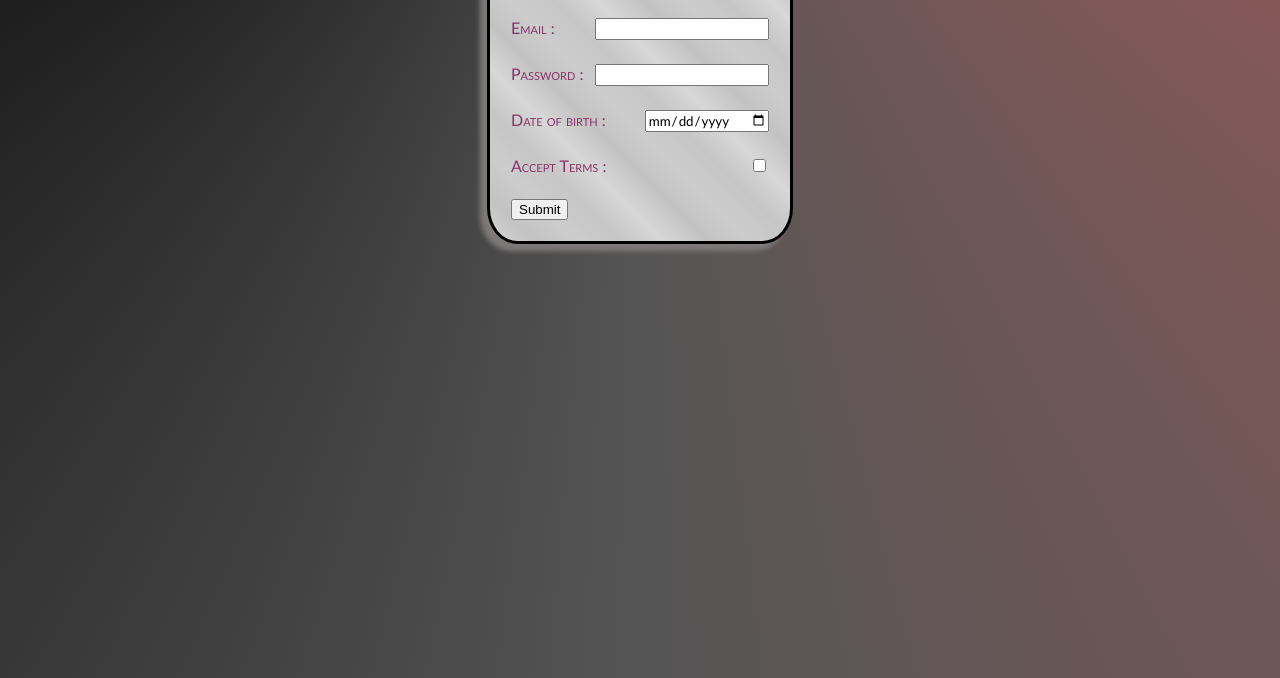
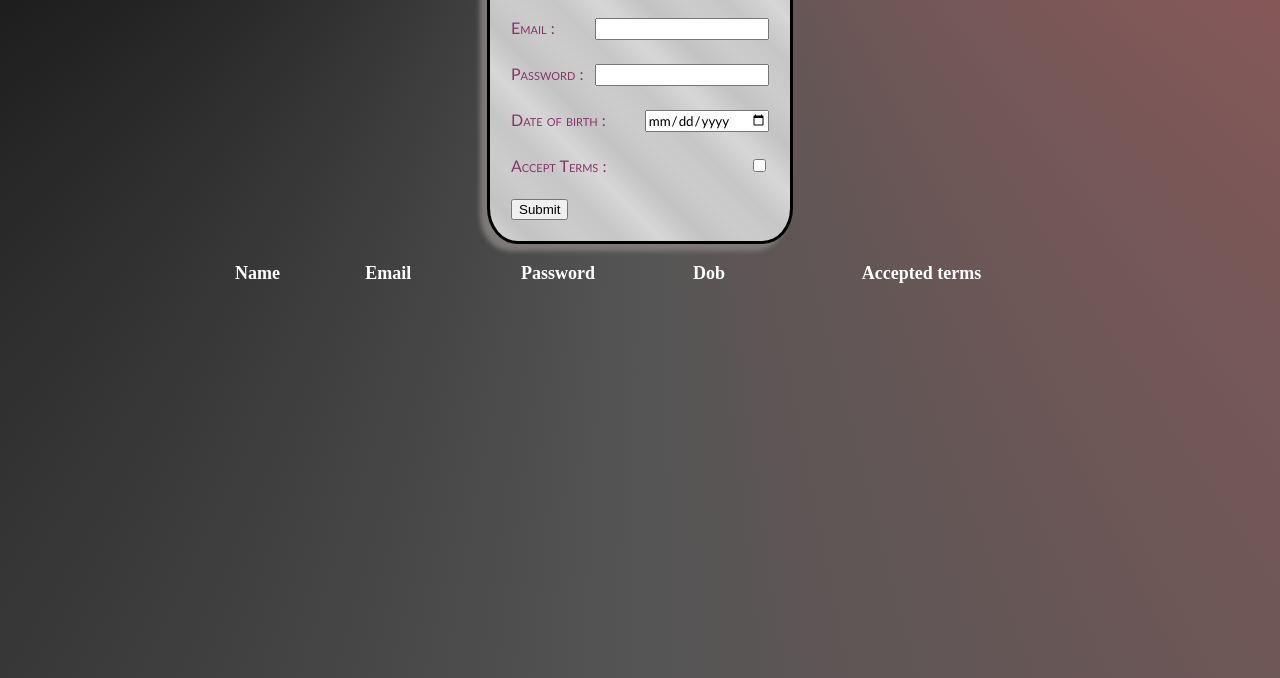
Before and after one commit to suchitra1976/rohitlingarkerAicte, a plain HTML site: page index.html in a window 1280 px wide. Shown: the part 138-816 px from the top of the page. Drawn offline with Linux system fonts and the light colour scheme.

Commit message:
Update index.html

```diff
--- a/index.html
+++ b/index.html
@@ -39,6 +39,7 @@
         <table>
 
             <tbody id="table_body">
+                <tr><th>Name</th><th>Email</th><th>Password</th><th>Dob</th><th>Accepted terms</th></tr>
                 <!-- <tr>
                     <td>lorem</td>
                     <td>lorem</td>
```
